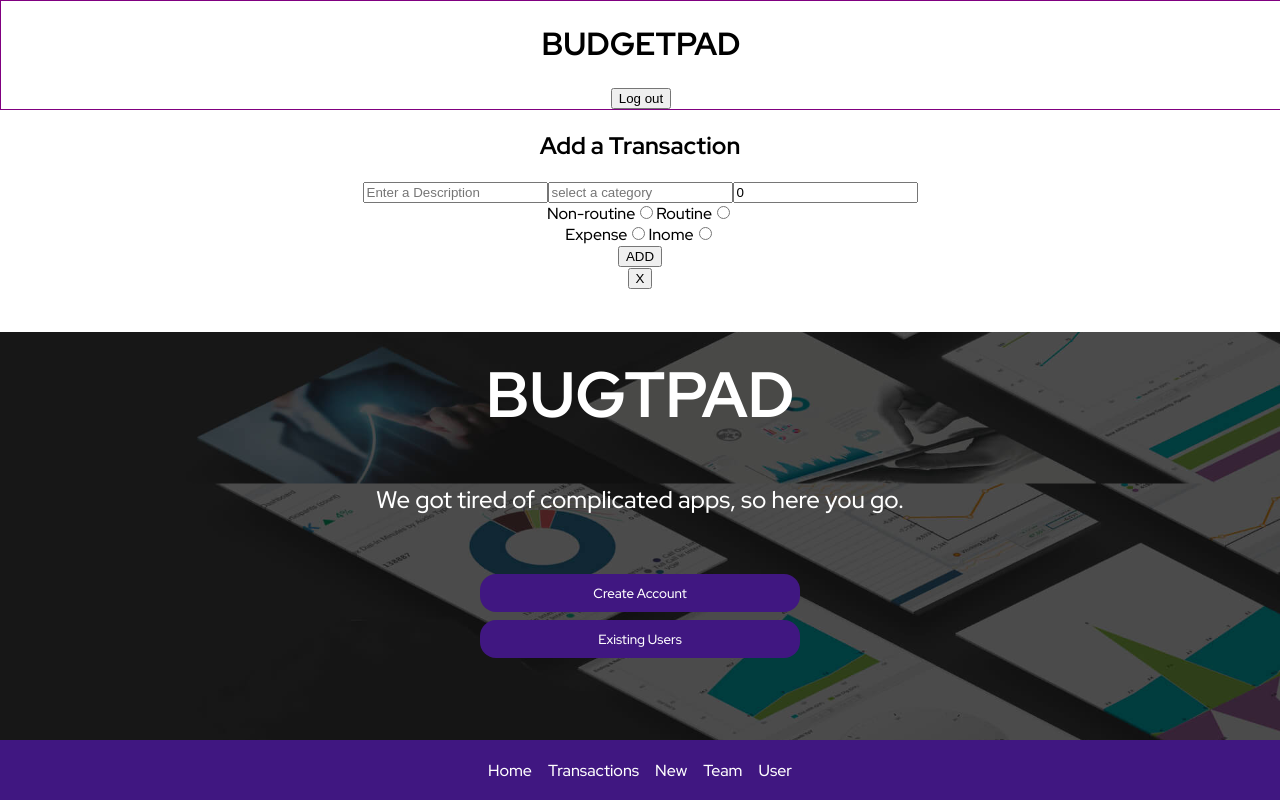
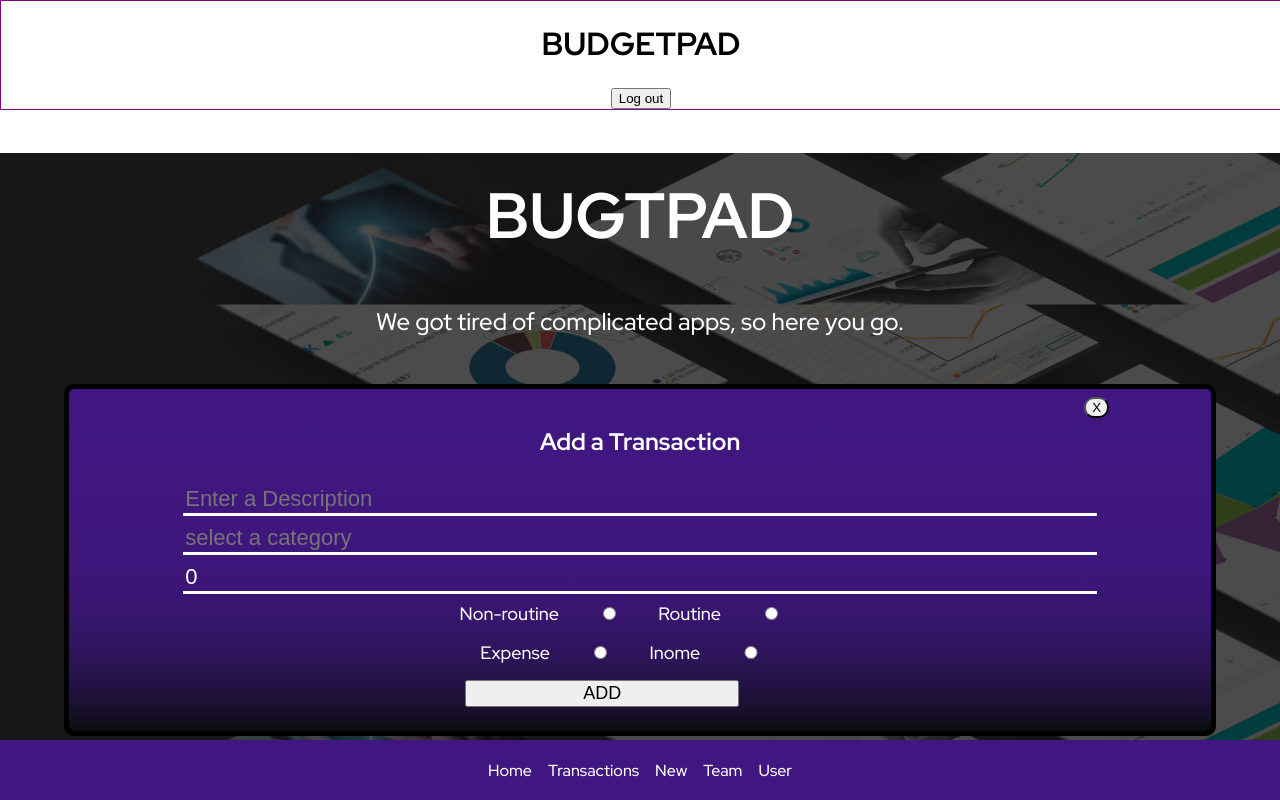
Before and after one commit to dals1791/1207-Project3-Frontend, a React (Create React App) app: page / in a window 1280 px wide. Both pictures are taken after a click on the item "New". Shown: the top 800 px of the page. Built offline with nearby package versions, Linux system fonts and the light colour scheme.

Commit message:
feature add Income - added styling and positioning for modal

```diff
--- a/src/App.css
+++ b/src/App.css
@@ -55,7 +55,73 @@ body {
 
 .add-button {
 }
+.add-transaction-container{
+  position: fixed;
+  bottom: 8%;
+  left: 5%;
+  width: 90%;
+  margin: 0 auto;
+  color: white
+}
+.add-transaction-container h2{
+  margin-top: 0;
+}
+.add-income-component{
+  border: 5px solid black;
+  border-radius: 10px;
+  padding-bottom: 1rem;
+  background-image: linear-gradient(
+    rgb(64, 23, 129),
+    85%,
+    rgba(11, 13, 16, 1)
+  );
+}
+.add-income-fields{
+  display: flex;
+  flex-direction: column;
+  justify-content: center;
+  width: 80%;
+  margin: 0 auto;
 
+}
+.add-income-field{
+  border: none;
+  border-bottom: solid;
+  margin-top: .5rem;
+  color: white;
+  background: transparent;
+  font-size: 22px;
+}
+.add-income-routine, .add-income-expense{
+margin: .5rem 0;
+font-size: 18px;
+}
+.add-income-routine div, .add-income-expense div{
+  display:inline;
+  align-content: center;
+
+}
+.add-income-routine input, .add-income-expense input{
+  width: 10%
+}
+.add-income-routine label, .add-income-expense label{
+  width: 50%
+}
+.add-income-add-button{
+  width:30%;
+  position: relative;
+  left: 30%;
+  margin: .5rem;
+  font-size: 18px;
+
+}
+.close-button{
+  border-radius: 10px;
+  height: 20%;
+  position: relative;
+  left: 40%;
+  margin: .5rem;
+}
 .team-component {
 }
 
--- a/src/App.js
+++ b/src/App.js
@@ -48,33 +48,9 @@ function App() {
     <div className="App">
       <Topbar user={user} />
       <div className="container-main">
-        {toggleAdd ? (
-          <AddIncome
-            user={user}
-            handleSubmit={addIncome}
-            toggleAdd={handleToggleAdd}
-          />
-        ) : null}
+
 
         <Switch>
-          <Route path="/home">
-            <Landing user={user} />
-          </Route>
-
-          <Route path="/team">
-            <Team />
-          </Route>
-
-          {/*
-          <Route exact path="/">
-            <UserLogin
-              setUser={setUser}
-              url={url}
-              getSingleUser={getSingleUser}
-            />
-          </Route>
-            */}
-
           <Route
             exact
             path="/"
@@ -87,7 +63,13 @@ function App() {
               />
             )}
           />
+          <Route path="/home">
+            <Landing user={user} />
+          </Route>
 
+          <Route path="/team">
+            <Team />
+          </Route>
           <Route path="/transactions">
             <Transaction user={user} />
           </Route>
@@ -96,7 +78,17 @@ function App() {
             <UserInfo userInfo={user} url={url} />
           </Route>
         </Switch>
+
       </div>
+      <div className="add-transaction-container">
+        {toggleAdd ? (
+          <AddIncome
+            user={user}
+            handleSubmit={addIncome}
+            toggleAdd={handleToggleAdd}
+          />
+        ) : null}
+        </div>
       <NavBar toggleAdd={handleToggleAdd} />
     </div>
   );
--- a/src/components/AddIncome.js
+++ b/src/components/AddIncome.js
@@ -1,13 +1,12 @@
-import React, {useState} from 'react'
+import React, { useState } from "react";
 
-const AddIncome = (props)=>{
-
-
-const [formData, setFormData] = useState({description: "",
+const AddIncome = (props) => {
+  const [formData, setFormData] = useState({
+    description: "",
     category: "",
     amount: 0,
     isRoutine: false,
-isExpense: false
+    isExpense: false,
   });
   const handleSubmit = (event) => {
     event.preventDefault(); // Prevent Form from Refreshing
@@ -16,46 +15,54 @@ isExpense: false
   };
   //Handle for Form- Tracks typing when inputing into form input.
   const handleChange = (event) => {
-    setFormData({...formData, [event.target.name]: makeBoolean(event.target.value) });
+    setFormData({
+      ...formData,
+      [event.target.name]: makeBoolean(event.target.value),
+    });
   };
-  const makeBoolean = (str)=>{
-    if(str.toLowerCase()=="true"){
-      return true
+  const makeBoolean = (str) => {
+    if (str.toLowerCase() == "true") {
+      return true;
+    } else if (str.toLowerCase() == "false") {
+      return false;
+    } else {
+      return str;
     }
-    else if (str.toLowerCase()=="false"){
-      return false
-    }
-    else {
-      return str
-    }
-  }
+  };
 
+  return (
+    <form className="add-income-component">
+      <button onClick={props.toggleAdd} className="close-button">
+        X
+      </button>
+      <h2>Add a Transaction</h2>
 
-    return(
-        <form className="add-income-component" >
-          <h2>Add a Transaction</h2>
-          <div >
+      <div className="add-income-fields">
         <input
+        className="add-income-field"
           type="text"
           name="description"
-            placeholder= "Enter a Description"
+          placeholder="Enter a Description"
           value={formData.description}
           onChange={handleChange}
         />
         <input
+        className="add-income-field"
           type="text"
           name="category"
-            placeholder= "select a category"
+          placeholder="select a category"
           value={formData.category}
           onChange={handleChange}
         />
         <input
+        className="add-income-field"
           type="number"
           name="amount"
-            placeholder= "Cost"
+          placeholder="Cost"
           value={formData.amount}
           onChange={handleChange}
         />
+        <div className="add-income-routine">
           <div>
             <label>Non-routine</label>
             <input
@@ -63,27 +70,27 @@ isExpense: false
               name="isRoutine"
               value="false"
               onChange={handleChange}
-
             />
+          </div>
+          <div>
             <label>Routine</label>
             <input
               type="radio"
               name="isRoutine"
-          value= "true"
+              value="true"
               onChange={handleChange}
             />
-
-
           </div>
-          <div>
+        </div>
+        <div className="add-income-expense">
           <label>Expense</label>
           <input
             type="radio"
             name="isExpense"
             value="false"
             onChange={handleChange}
+          />
 
-          />
           <label>Inome</label>
           <input
             type="radio"
@@ -92,12 +99,15 @@ isExpense: false
             onChange={handleChange}
           />
         </div>
-          <button type="submit" onClick={ handleSubmit} >
+        <button
+          className="add-income-add-button"
+          type="submit"
+          onClick={handleSubmit}
+        >
           ADD
         </button>
       </div>
-        <button onClick={props.toggleAdd}>X</button>
     </form>
-    )
-}
-export default AddIncome
+  );
+};
+export default AddIncome;
```
Lines whose indentation alone changed are shown as unchanged.
